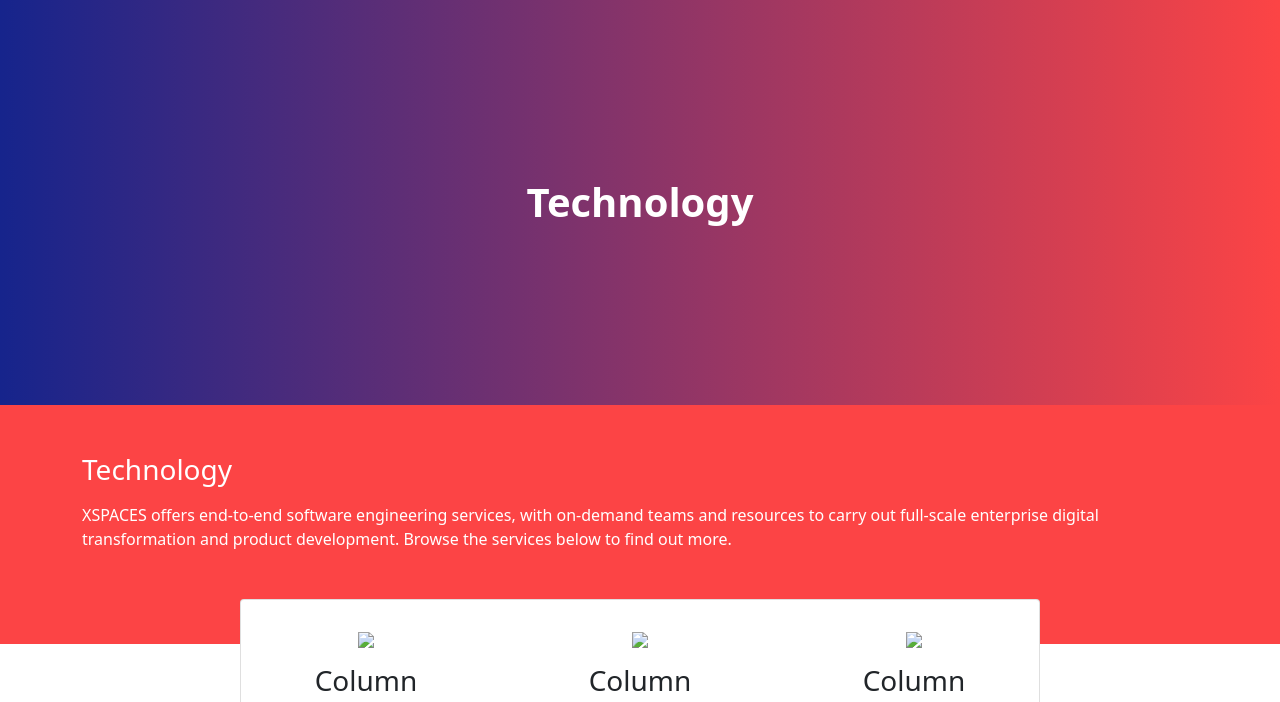
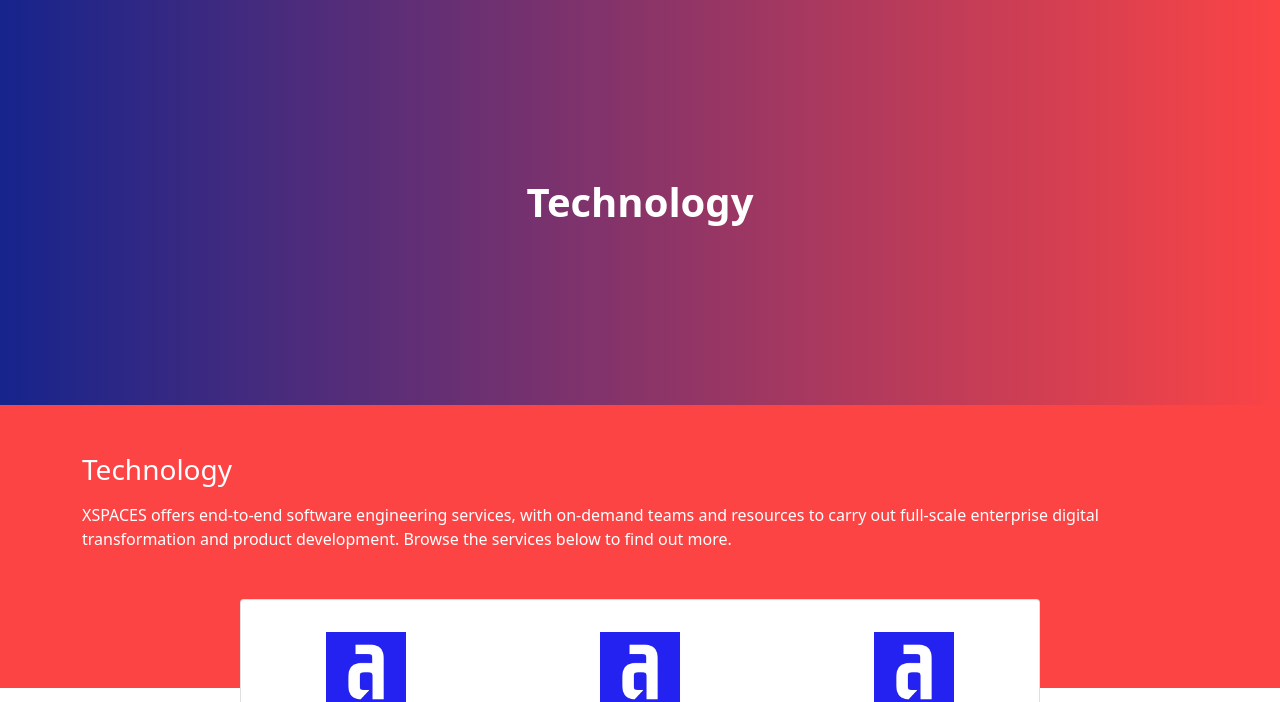
Before and after one commit to DarnellSylvain/XSpaces, a plain HTML site: page technology.html in a window 1280 px wide. Shown: the part 95-797 px from the top of the page. Drawn offline with nearby package versions, Linux system fonts and the light colour scheme.

Commit message:
placeholder images added to tech page

```diff
--- a/technology.html
+++ b/technology.html
@@ -72,17 +72,17 @@
                 <div class="card-body"></div>
                 <div class="row">
                   <div class="col">
-                    <img src="icon2.jpg" style="width: 80px" class="mb-3" />
+                    <img src="public/images/appian.png" style="width: 80px" class="mb-3" />
                     <h3>Column</h3>
                     <p>Lorem Ipsum</p>
                   </div>
                   <div class="col">
-                    <img src="icon2.jpg" style="width: 80px" class="mb-3" />
+                    <img src="public/images/appian.png" style="width: 80px" class="mb-3" />
                     <h3>Column</h3>
                     <p>Lorem Ipsum</p>
                   </div>
                   <div class="col">
-                    <img src="icon2.jpg" style="width: 80px" class="mb-3" />
+                    <img src="public/images/appian.png" style="width: 80px" class="mb-3" />
                     <h3>Column</h3>
                     <p>Lorem Ipsum</p>
                   </div>
```
